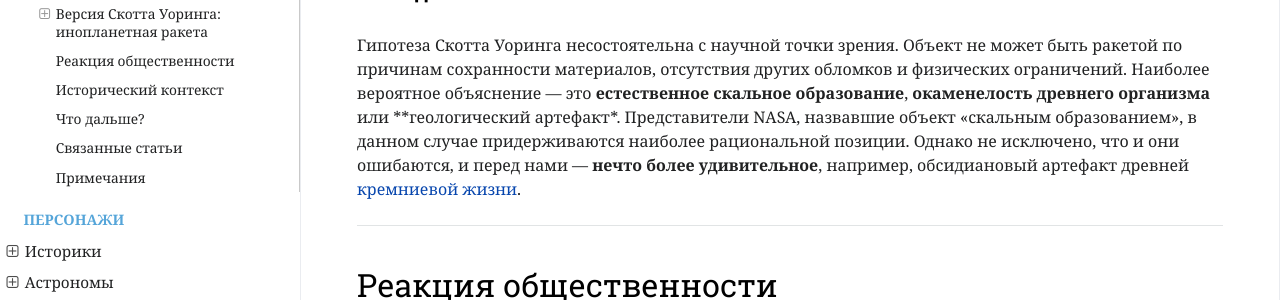
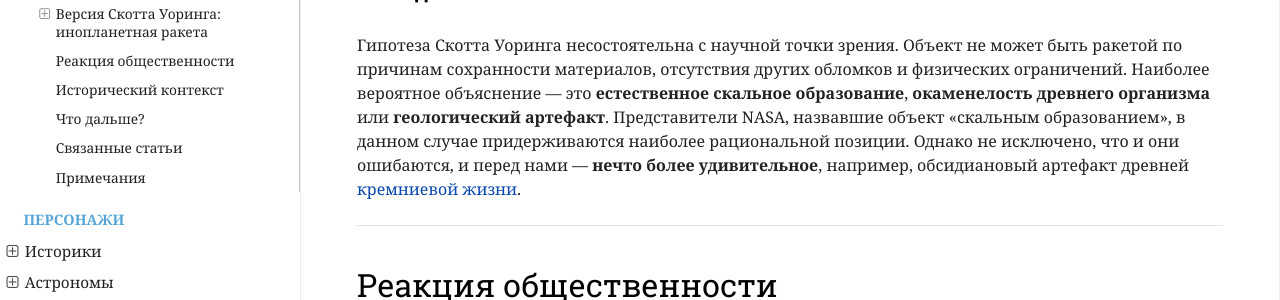
Before and after one commit to ivanhohlov14-bit/mars-encyclopedia, an MkDocs documentation site: the page built from docs/science/mars-rocket-object.md, in a window 1280 px wide and 900 px high, scrolled down 4322 px. Shown: the part 154-454 px from the top of the window. Built offline with MkDocs 1.6.1, drawn with Linux system fonts in a browser that asks for light colours; nearby versions of some CDN libraries.

```diff
--- a/docs/science/mars-rocket-object.md
+++ b/docs/science/mars-rocket-object.md
@@ -130,7 +130,7 @@
 
 ### Вывод
 
-Гипотеза Скотта Уоринга несостоятельна с научной точки зрения. Объект не может быть ракетой по причинам сохранности материалов, отсутствия других обломков и физических ограничений. Наиболее вероятное объяснение — это **естественное скальное образование**, **окаменелость древнего организма** или **геологический артефакт*. Представители NASA, назвавшие объект «скальным образованием», в данном случае придерживаются наиболее рациональной позиции. Однако не исключено, что и они ошибаются, и перед нами — **нечто более удивительное**, например, обсидиановый артефакт древней [кремниевой жизни](/science/silicon-life/).
+Гипотеза Скотта Уоринга несостоятельна с научной точки зрения. Объект не может быть ракетой по причинам сохранности материалов, отсутствия других обломков и физических ограничений. Наиболее вероятное объяснение — это **естественное скальное образование**, **окаменелость древнего организма** или **геологический артефакт**. Представители NASA, назвавшие объект «скальным образованием», в данном случае придерживаются наиболее рациональной позиции. Однако не исключено, что и они ошибаются, и перед нами — **нечто более удивительное**, например, обсидиановый артефакт древней [кремниевой жизни](/science/silicon-life/).
 
 ---
 
```
